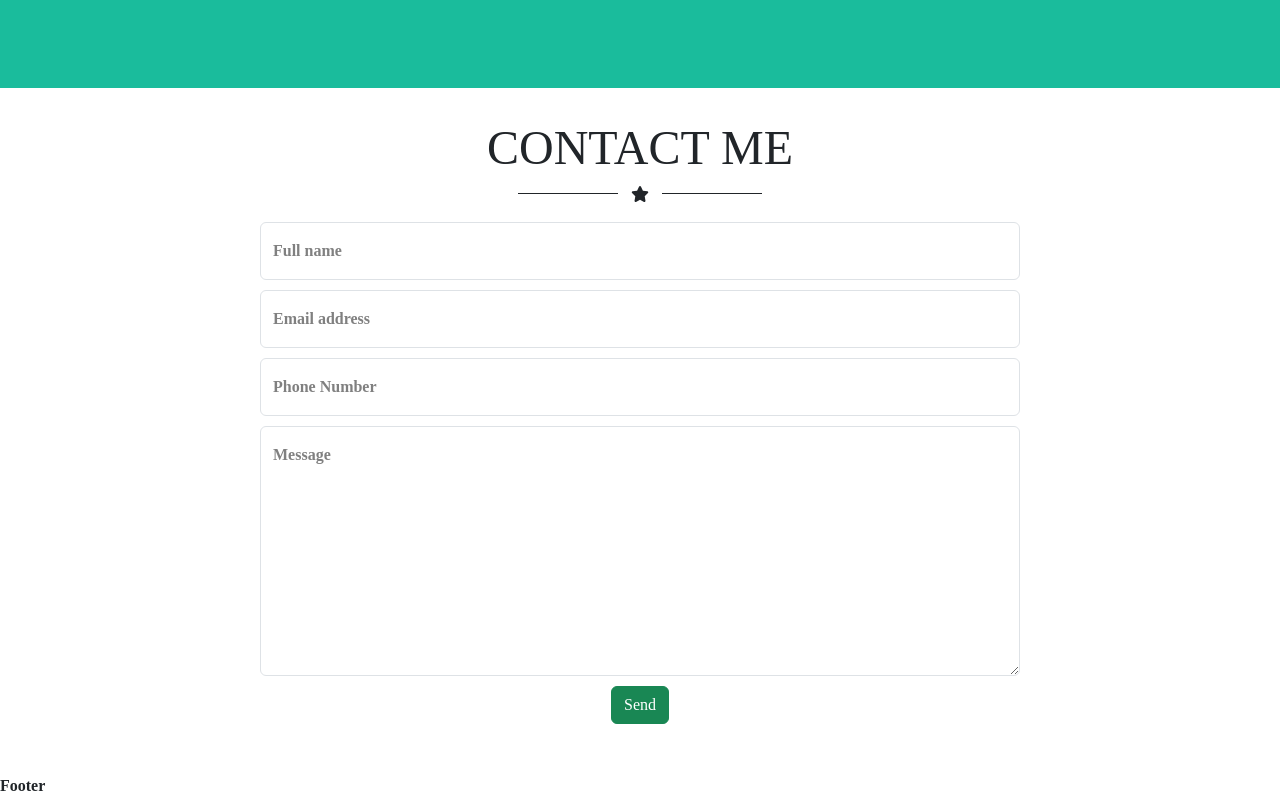
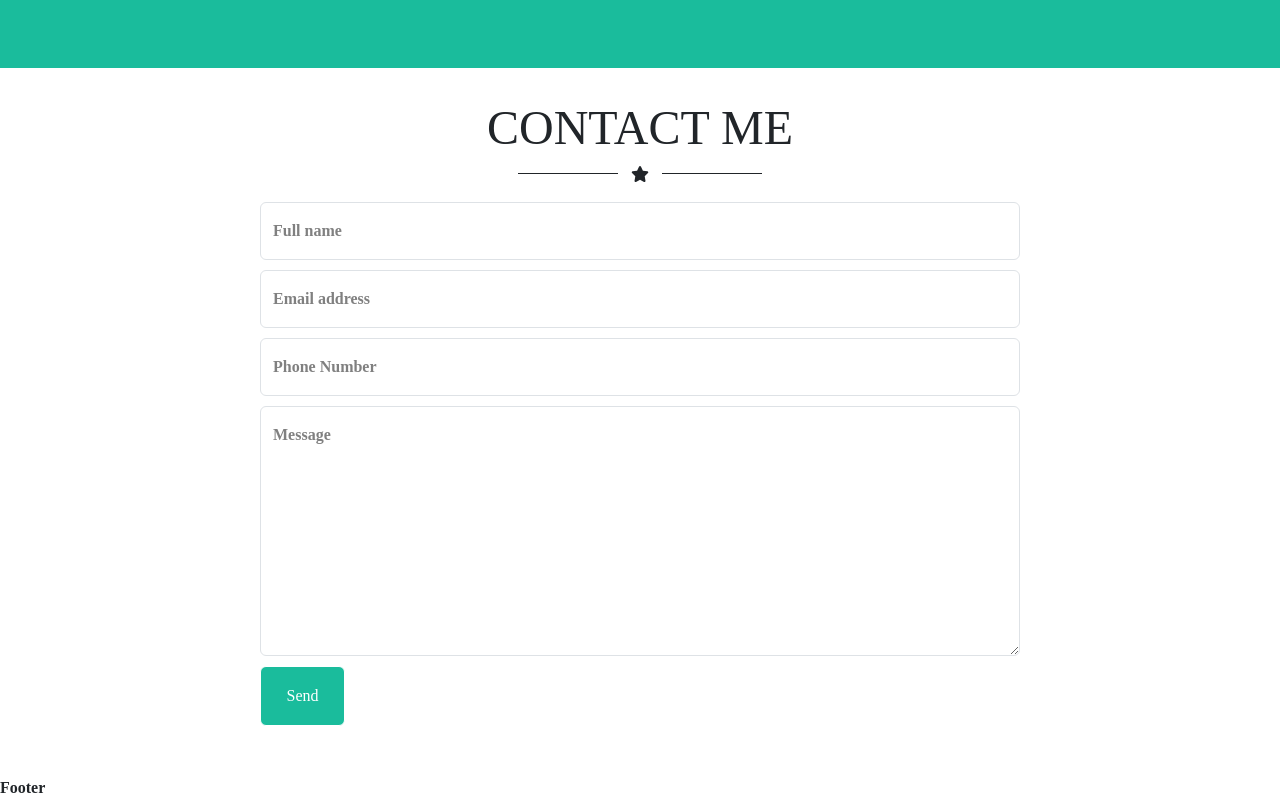
Before and after one commit to fass28/landing-cv, a React (Vite) app: page / in a window 1280 px wide. Shown: the part 2114-2914 px from the top of the page. Built offline with nearby package versions, Linux system fonts and the light colour scheme.

Commit message:
send button fixed to the start position

```diff
--- a/src/components/Contact.jsx
+++ b/src/components/Contact.jsx
@@ -28,7 +28,7 @@ export const Contact = () => {
             <textarea type="password" className="form-control" id="floatingMessage" placeholder="Password"></textarea>
             <label for="floatingMessage">Message</label>
         </div>
-        <button className='btn btn-success'>Send</button>
+        <button className='btn btn-success' id='button'>Send</button>
       </form>
     </section>
     </>
--- a/src/style.css
+++ b/src/style.css
@@ -116,9 +116,13 @@ input{
     height: 250px;
 }
 
-button{
+#button {
+    border-color: white;
+    background-color: #1ABC9C;
     display: block;
     margin: 10px 0;
+    height: 60px;
+    width: 85px;
 }
 
 h1{
```
